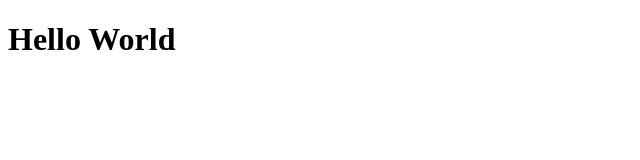
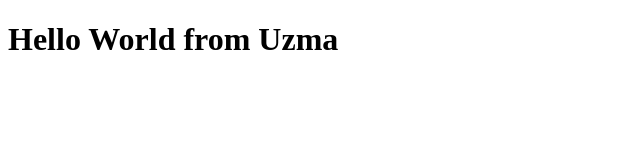
Before and after one commit to Bilal-Gujjar/Bootcamp2020-2, a plain HTML site: page Index.html in a window 1280 px wide. Shown: the whole page, without its empty margins (0-640 px from the left). Drawn offline with Linux system fonts and the light colour scheme.

Commit message:
Update Index.html

```diff
--- a/Index.html
+++ b/Index.html
@@ -6,6 +6,6 @@
     <title>Document</title>
 </head>
 <body>
-    <h1> Hello World </h1>
+    <h1> Hello World from Uzma</h1>
 </body>
 </html>
```
